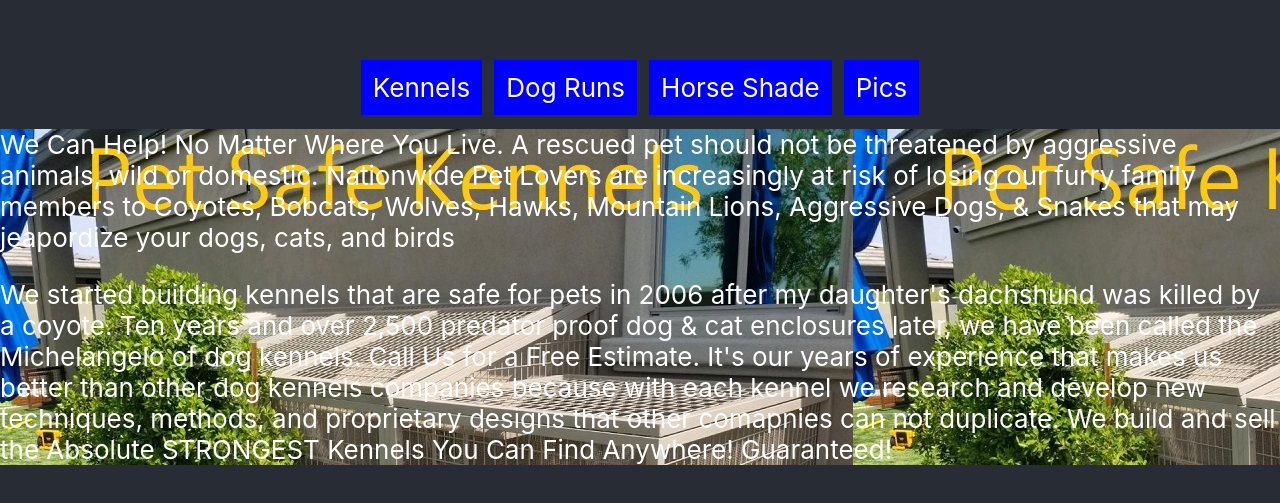
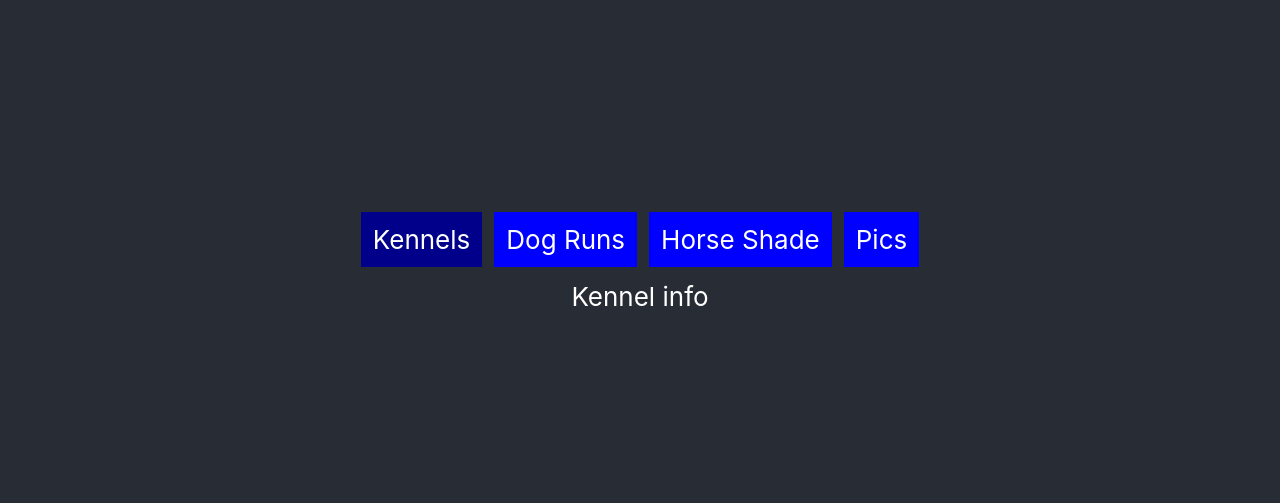
Before and after one commit to rhtaylor/Petsafe-kennels, a React (Create React App) app in the folder React-Front/pet-safe-kennels/: page /Kennel in a window 1280 px wide. Shown: the part 119-622 px from the top of the page. Built offline with nearby package versions, Linux system fonts and the light colour scheme.

Commit message:
updates Kennel component to add routing

```diff
--- a/React-Front/pet-safe-kennels/src/App.js
+++ b/React-Front/pet-safe-kennels/src/App.js
@@ -3,13 +3,15 @@ import './App.css';
 import { BrowserRouter as Router, Route } from 'react-router-dom'
 import Home from './Home.jsx'
 import NavBar from './NavBar.jsx'
+import Kennel from './Kennel.jsx'
 class App extends Component{
 
   render(){
   return (<header className="App-header">
        <Router>
        <Route path='/' component={NavBar} />
-       <Route path="/" component={Home} />
+       <Route exact path='/' component={Home} />
+       <Route path='/Kennel' component={Kennel} />
      </Router>
      </header>
     );
--- /dev/null
+++ b/React-Front/pet-safe-kennels/src/Kennel.jsx
@@ -0,0 +1,10 @@
+import React, { Component } from 'react'
+
+export default class Kennel extends Component{
+    render(){
+        return(<div>
+            <p>Kennel info</p>
+        </div>
+        )
+    }
+}
--- a/React-Front/pet-safe-kennels/src/NavBar.jsx
+++ b/React-Front/pet-safe-kennels/src/NavBar.jsx
@@ -14,7 +14,7 @@ export default class NavBar extends Component{
     render(){
         return(<div>
             <NavLink
-                to="/Kennels"
+                to="/Kennel"
                 /* set exact so it knows to only set activeStyle when route is deeply equal to link */
                 exact
                 /* add styling to Navlink */
```
Also changed, not shown: 1 other file (tests, documents, lock files or other folders).
